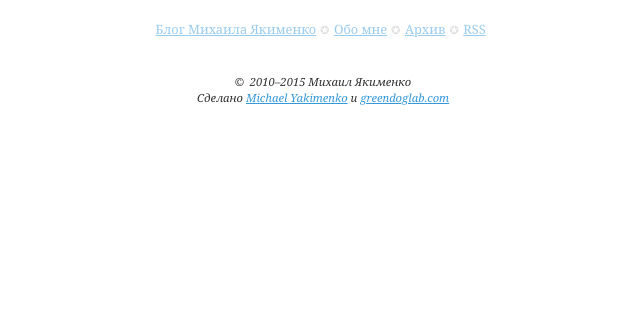
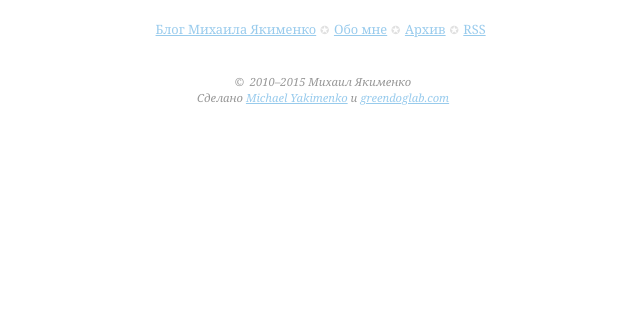
Before and after one commit to ZerGabriel/mike.yakimenko.me, a Flask app: page /archive/ in a window 1280 px wide. Shown: the top 318 px of the page, without its empty margins (317-957 px from the left). Run offline with Flask 2, Linux system fonts and the light colour scheme; style sheets or scripts are compiled from the project's sources; some libraries are stand-ins or nearby versions.

Commit message:
Footer opacity.

```diff
--- a/src/assets/sass/blocks/footer.scss
+++ b/src/assets/sass/blocks/footer.scss
@@ -6,6 +6,11 @@ body > footer {
         display: block;
         font-size: .7em;
         font-style: italic;
+        @include transition(all, 0.3s, ease);
+        opacity: 0.5;
+        &:hover {
+            opacity: 1;
+        } // &:hover
     } // .copyrights, .designed-by
     .copyrights {
         &:before {
--- a/src/assets/sass/blocks/header.scss
+++ b/src/assets/sass/blocks/header.scss
@@ -22,7 +22,6 @@ body > header {
             margin-left: -.3em;
             h1 {
                 display: inline-block;
-                // vertical-align: middle;
                 font-size: 1em;
                 margin: 0;
             }
```
